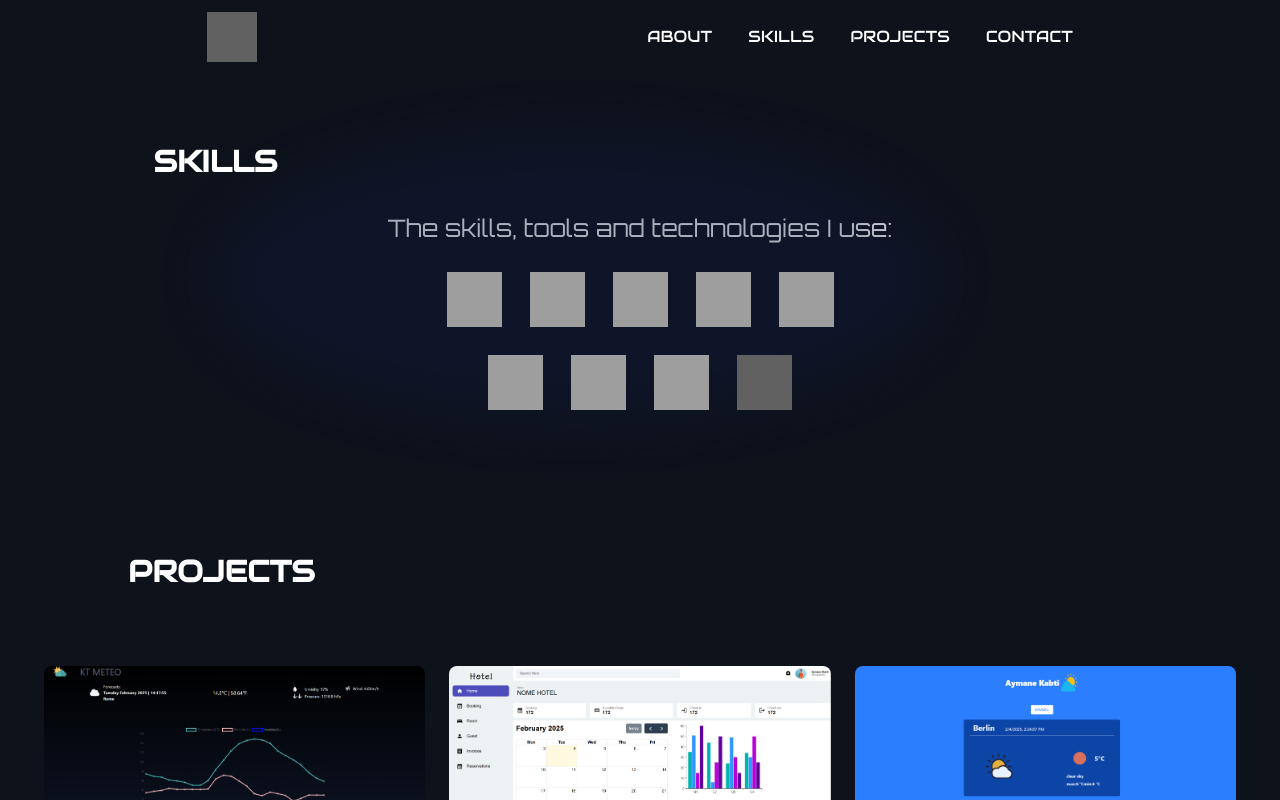
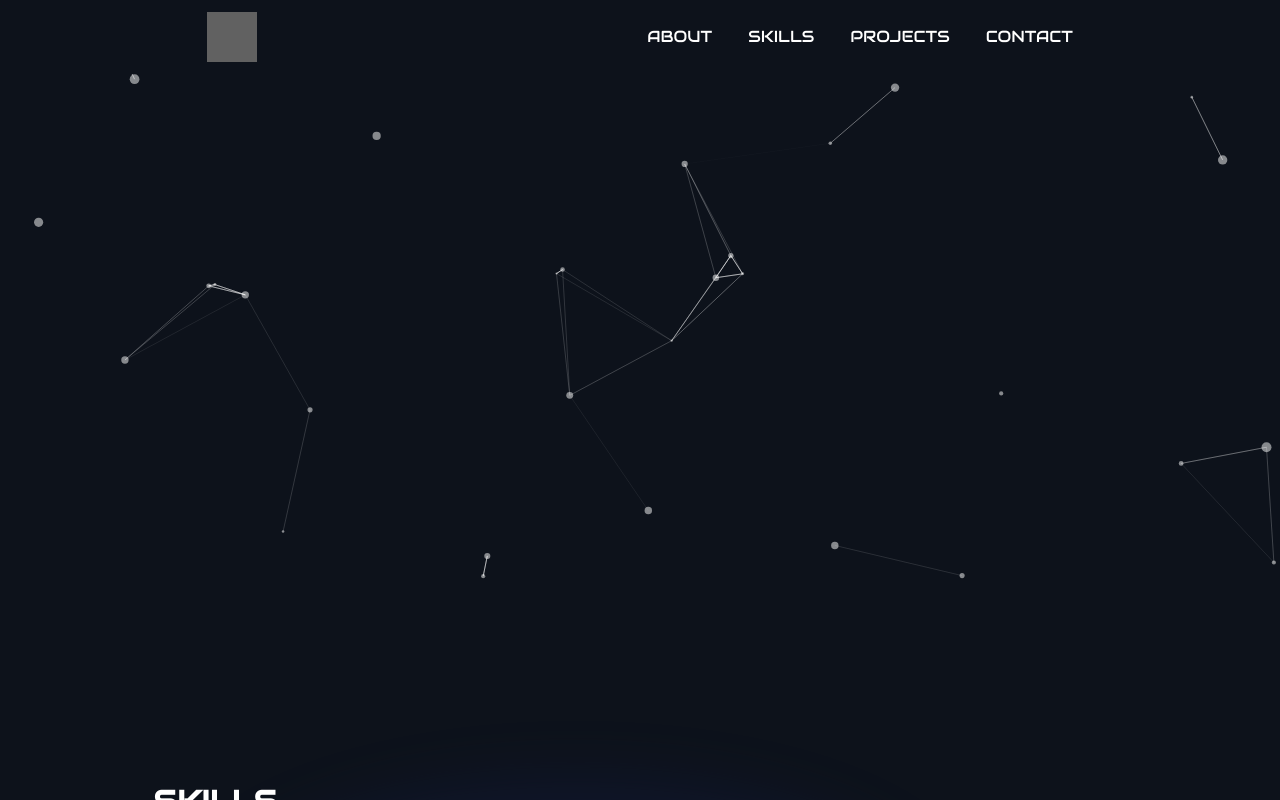
Before and after one commit to aymaneKT/Portfolio, a React (Vite) app: page / in a window 1280 px wide. Shown: the top 800 px of the page. Built offline with nearby package versions, Linux system fonts and the light colour scheme; no server answers; grey boxes are pictures that could not be loaded.

Commit message:
added new features  : links

```diff
--- a/package.json
+++ b/package.json
@@ -18,6 +18,8 @@
     "@splinetool/react-spline": "^4.0.0",
     "@splinetool/runtime": "^1.9.59",
     "@tailwindcss/vite": "^4.0.3",
+    "@tsparticles/react": "^3.0.0",
+    "@tsparticles/slim": "^3.8.1",
     "devicon": "^2.16.0",
     "react": "^18.3.1",
     "react-awesome-reveal": "^4.3.1",
--- a/src/App.tsx
+++ b/src/App.tsx
@@ -8,6 +8,7 @@
 import Contact from "./Components/Contact";
 import Footer from "./Components/Footer";
 import { DeviceContextProvider } from "./context/DeviceContext";
+import Model from "./Components/Model";
 
 function App() {
   const [isLoading, setIsLoading] = useState<boolean>(true);
@@ -26,6 +27,7 @@
       <DeviceContextProvider>
         <Header />
         {/* <Me /> */}
+        <Model />
         <Skills />
         <Projects />
         <Contact />
--- /dev/null
+++ b/src/Components/Model.tsx
@@ -0,0 +1,127 @@
+import { useEffect, useMemo, useState } from "react";
+import Particles, { initParticlesEngine } from "@tsparticles/react";
+import {
+  type Container,
+  type ISourceOptions,
+  MoveDirection,
+  OutMode,
+} from "@tsparticles/engine";
+// import { loadAll } from "@tsparticles/all"; // if you are going to use `loadAll`, install the "@tsparticles/all" package too.
+// import { loadFull } from "tsparticles"; // if you are going to use `loadFull`, install the "tsparticles" package too.
+import { loadSlim } from "@tsparticles/slim"; // if you are going to use `loadSlim`, install the "@tsparticles/slim" package too.
+// import { loadBasic } from "@tsparticles/basic"; // if you are going to use `loadBasic`, install the "@tsparticles/basic" package too.
+
+interface IFullScreen {
+    enable: boolean;
+    zIndex: number;
+}
+
+export default function Model () {
+  const [init, setInit] = useState(false);
+
+  // this should be run only once per application lifetime
+  useEffect(() => {
+    initParticlesEngine(async (engine) => {
+      // you can initiate the tsParticles instance (engine) here, adding custom shapes or presets
+      // this loads the tsparticles package bundle, it's the easiest method for getting everything ready
+      // starting from v2 you can add only the features you need reducing the bundle size
+      //await loadAll(engine);
+      //await loadFull(engine);
+      await loadSlim(engine);
+      //await loadBasic(engine);
+    }).then(() => {
+      setInit(true);
+    });
+  }, []);
+
+  const particlesLoaded = async (container?: Container): Promise<void> => {
+    console.log(container);
+  };
+
+  const options: ISourceOptions = useMemo(
+    () => ({
+      background: {
+        color: {
+          value: "",
+        },
+
+      },
+      fullScreen:{
+        enable:false
+      },
+      fpsLimit: 120,
+      interactivity: {
+        events: {
+          onClick: {
+            enable: true,
+            mode: "push",
+          },
+          onHover: {
+            enable: true,
+            mode: "repulse",
+          },
+        },
+        modes: {
+          push: {
+            quantity: 4,
+          },
+          repulse: {
+            distance: 200,
+            duration: 0.4,
+          },
+        },
+      },
+      particles: {
+        color: {
+          value: "#ffffff",
+        },
+        links: {
+          color: "#ffffff",
+          distance: 150,
+          enable: true,
+          opacity: 0.5,
+          width: 1,
+        },
+        move: {
+          direction: MoveDirection.none,
+          enable: true,
+          outModes: {
+            default: OutMode.out,
+          },
+          random: false,
+          speed: 6,
+          straight: false,
+        },
+        number: {
+          density: {
+            enable: true,
+          },
+          value: 80,
+        },
+        opacity: {
+          value: 0.5,
+        },
+        shape: {
+          type: "circle",
+        },
+        size: {
+          value: { min: 1, max: 5 },
+        },
+      },
+      detectRetina: true,
+    }),
+    [],
+  );
+
+  if (init) {
+    return (
+      <Particles
+        id="tsparticles"
+        particlesLoaded={particlesLoaded}
+        options={options}
+      />
+    );
+  }
+
+  return <></>;
+};
```
Also changed, not shown: 1 other file (tests, documents, lock files or other folders).
